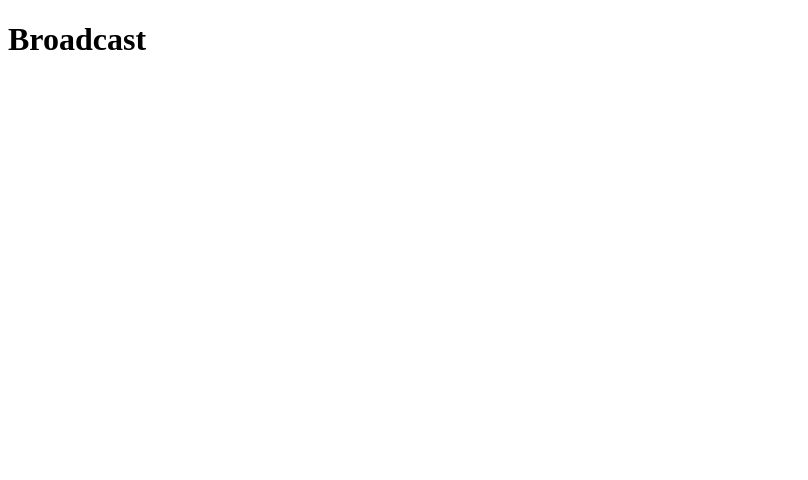
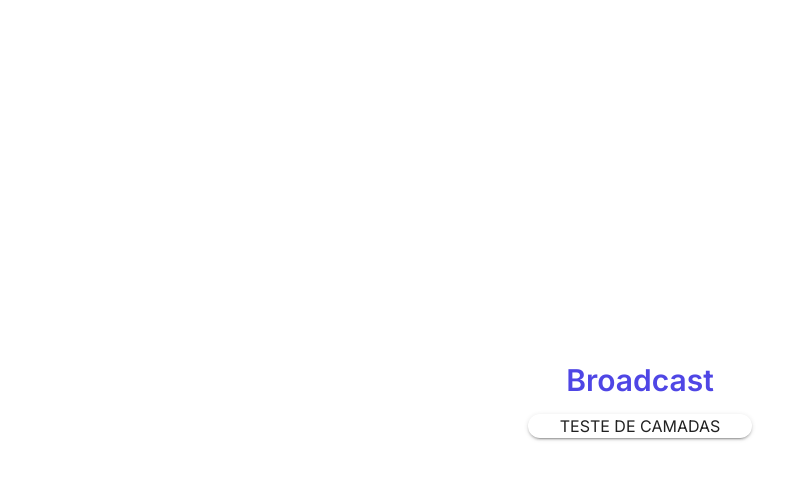
Before and after one commit to igorcol/testepratico-broadcast, a React (Vite) app in the folder web/: page / in a window 1280 px wide. Shown: the top 480 px of the page, without its empty margins (0-808 px from the left). Built offline with nearby package versions, Linux system fonts and the light colour scheme.

Commit message:
chore: configura material ui e tailwind com camadas

```diff
--- a/web/index.html
+++ b/web/index.html
@@ -4,7 +4,13 @@
     <meta charset="UTF-8" />
     <link rel="icon" type="image/svg+xml" href="/favicon.svg" />
     <meta name="viewport" content="width=device-width, initial-scale=1.0" />
-        <title>Broadcast</title>
+    <link rel="preconnect" href="https://fonts.googleapis.com" />
+    <link rel="preconnect" href="https://fonts.gstatic.com" crossorigin />
+    <link
+      href="https://fonts.googleapis.com/css2?family=Inter:wght@400;500;600;700&display=swap"
+      rel="stylesheet"
+    />
+    <title>Broadcast</title>
   </head>
   <body>
     <div id="root"></div>
--- a/web/package.json
+++ b/web/package.json
@@ -10,11 +10,16 @@
     "preview": "vite preview"
   },
   "dependencies": {
+    "@emotion/react": "^11.14.0",
+    "@emotion/styled": "^11.14.1",
+    "@mui/icons-material": "^9.4.0",
+    "@mui/material": "^9.4.0",
     "react": "^19.2.8",
     "react-dom": "^19.2.8"
   },
   "devDependencies": {
     "@eslint/js": "^10.0.1",
+    "@tailwindcss/vite": "^4.3.3",
     "@types/node": "^24.13.3",
     "@types/react": "^19.2.18",
     "@types/react-dom": "^19.2.7",
@@ -23,6 +28,7 @@
     "eslint-plugin-react-hooks": "^7.1.1",
     "eslint-plugin-react-refresh": "^0.5.6",
     "globals": "^17.12.0",
+    "tailwindcss": "^4.3.3",
     "typescript": "~6.0.2",
     "typescript-eslint": "^8.69.0",
     "vite": "^8.3.0"
--- a/web/src/app/App.tsx
+++ b/web/src/app/App.tsx
@@ -1,3 +1,12 @@
+import { Button } from '@mui/material'
+
 export function App() {
-  return <h1>Broadcast</h1>
+  return (
+    <main className="flex min-h-screen flex-col items-center justify-center gap-4">
+      <h1 className="text-3xl font-semibold text-primary">Broadcast</h1>
+      <Button variant="contained" className="rounded-full px-8">
+        Teste de camadas
+      </Button>
+    </main>
+  )
 }
--- /dev/null
+++ b/web/src/app/AppProviders.tsx
@@ -0,0 +1,19 @@
+import type { ReactNode } from 'react'
+import { CssBaseline } from '@mui/material'
+import { StyledEngineProvider, ThemeProvider } from '@mui/material/styles'
+import { theme } from '@/app/theme'
+
+interface AppProvidersProps {
+  children: ReactNode
+}
+
+export function AppProviders({ children }: AppProvidersProps) {
+  return (
+    <StyledEngineProvider enableCssLayer>
+      <ThemeProvider theme={theme}>
+        <CssBaseline />
+        {children}
+      </ThemeProvider>
+    </StyledEngineProvider>
+  )
+}
--- /dev/null
+++ b/web/src/app/theme.ts
@@ -0,0 +1,15 @@
+import { createTheme } from '@mui/material/styles'
+import { ptBR } from '@mui/material/locale'
+
+export const theme = createTheme(
+  {
+    cssVariables: true,
+    palette: {
+      primary: { main: '#4f46e5' },
+    },
+    typography: {
+      fontFamily: '"Inter", system-ui, sans-serif',
+    },
+  },
+  ptBR,
+)
--- a/web/src/index.css
+++ b/web/src/index.css
@@ -0,0 +1,12 @@
+@layer theme, base, mui, components, utilities;
+
+@import "tailwindcss";
+
+@theme inline {
+  --color-primary: var(--mui-palette-primary-main);
+  --color-primary-contrast: var(--mui-palette-primary-contrastText);
+}
+
+@theme {
+  --font-sans: "Inter", system-ui, sans-serif;
+}
--- a/web/src/main.tsx
+++ b/web/src/main.tsx
@@ -1,6 +1,7 @@
 import { StrictMode } from 'react'
 import { createRoot } from 'react-dom/client'
 import { App } from '@/app/App'
+import { AppProviders } from '@/app/AppProviders'
 import './index.css'
 
 const rootElement = document.getElementById('root')
@@ -11,6 +12,8 @@ if (!rootElement) {
 
 createRoot(rootElement).render(
   <StrictMode>
-    <App />
+    <AppProviders>
+      <App />
+    </AppProviders>
   </StrictMode>,
 )
--- a/web/vite.config.ts
+++ b/web/vite.config.ts
@@ -1,9 +1,10 @@
 import { fileURLToPath, URL } from 'node:url'
+import tailwindcss from '@tailwindcss/vite'
 import react from '@vitejs/plugin-react'
 import { defineConfig } from 'vite'
 
 export default defineConfig({
-  plugins: [react()],
+  plugins: [react(), tailwindcss()],
   resolve: {
     alias: {
       '@': fileURLToPath(new URL('./src', import.meta.url)),
```
Also changed, not shown: 1 other file (tests, documents, lock files or other folders).
